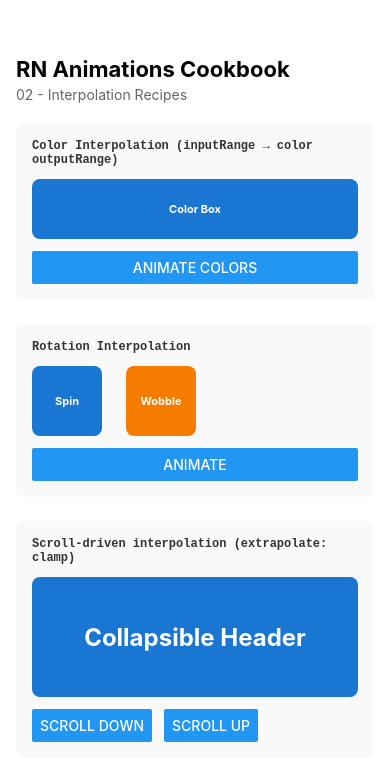
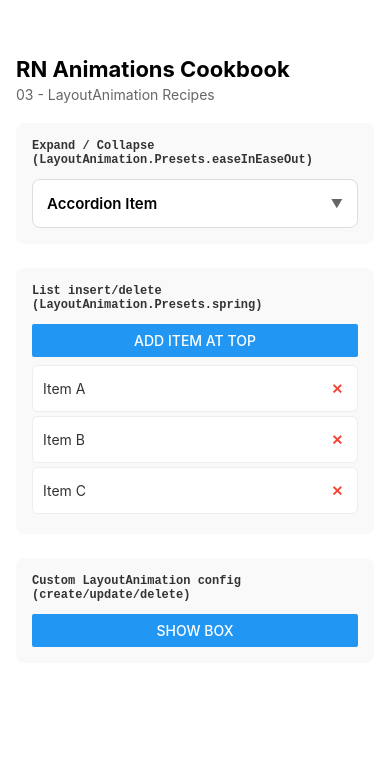
Before and after one commit to Djam18/rn-animations-cookbook, a React Native app: screen / in a window 390 px wide. Shown: the top 780 px of the page. Built offline with nearby package versions, Linux system fonts and the light colour scheme.

Commit message:
feat: LayoutAnimation recipes

```diff
--- a/App.js
+++ b/App.js
@@ -1,15 +1,15 @@
 import React from 'react';
 import { ScrollView, Text, StyleSheet } from 'react-native';
-import { ColorInterpolation, RotationInterpolation, ScaleInterpolation } from './src/02-interpolation/InterpolationRecipes';
+import { ExpandCollapseDemo, ListInsertDeleteDemo, CustomLayoutAnimationDemo } from './src/03-layout-animation/LayoutAnimationRecipes';
 
 export default function App() {
   return (
     <ScrollView style={styles.container}>
       <Text style={styles.title}>RN Animations Cookbook</Text>
-      <Text style={styles.subtitle}>02 - Interpolation Recipes</Text>
-      <ColorInterpolation />
-      <RotationInterpolation />
-      <ScaleInterpolation />
+      <Text style={styles.subtitle}>03 - LayoutAnimation Recipes</Text>
+      <ExpandCollapseDemo />
+      <ListInsertDeleteDemo />
+      <CustomLayoutAnimationDemo />
     </ScrollView>
   );
 }
--- /dev/null
+++ b/src/03-layout-animation/LayoutAnimationRecipes.js
@@ -0,0 +1,196 @@
+import React, { useState } from 'react';
+import { View, Text, Button, LayoutAnimation, Platform, UIManager, StyleSheet, TouchableOpacity } from 'react-native';
+
+// LayoutAnimation — animate layout changes automatically
+// Just call LayoutAnimation.configureNext() before a setState.
+// React Native will animate the resulting layout change.
+// Much simpler than Animated for layout changes.
+// Caveat: LayoutAnimation requires manual enable on Android.
+// On iOS it works out of the box.
+
+if (Platform.OS === 'android') {
+  UIManager.setLayoutAnimationEnabledExperimental &&
+    UIManager.setLayoutAnimationEnabledExperimental(true);
+}
+
+console.log('LayoutAnimation recipes loaded');
+
+export function ExpandCollapseDemo() {
+  const [expanded, setExpanded] = useState(false);
+
+  const toggle = () => {
+    LayoutAnimation.configureNext(LayoutAnimation.Presets.easeInEaseOut);
+    setExpanded(prev => !prev);
+  };
+
+  return (
+    <View style={styles.demo}>
+      <Text style={styles.label}>Expand / Collapse (LayoutAnimation.Presets.easeInEaseOut)</Text>
+      <View style={styles.card}>
+        <TouchableOpacity onPress={toggle} style={styles.cardHeader}>
+          <Text style={styles.cardTitle}>Accordion Item</Text>
+          <Text style={styles.chevron}>{expanded ? '▲' : '▼'}</Text>
+        </TouchableOpacity>
+        {expanded && (
+          <View style={styles.cardBody}>
+            <Text style={styles.cardBodyText}>
+              This content animates in and out because we called
+              LayoutAnimation.configureNext() before the setState.
+              React Native handles the rest automatically.
+            </Text>
+          </View>
+        )}
+      </View>
+    </View>
+  );
+}
+
+export function ListInsertDeleteDemo() {
+  const [items, setItems] = useState(['Item A', 'Item B', 'Item C']);
+  const [counter, setCounter] = useState(4);
+
+  const addItem = () => {
+    LayoutAnimation.configureNext(LayoutAnimation.Presets.spring);
+    setItems(prev => [`Item ${String.fromCharCode(64 + counter)}`, ...prev]);
+    setCounter(c => c + 1);
+  };
+
+  const removeItem = (index) => {
+    LayoutAnimation.configureNext(LayoutAnimation.Presets.spring);
+    setItems(prev => prev.filter((_, i) => i !== index));
+  };
+
+  return (
+    <View style={styles.demo}>
+      <Text style={styles.label}>List insert/delete (LayoutAnimation.Presets.spring)</Text>
+      <Button title="Add Item at Top" onPress={addItem} />
+      <View style={{ marginTop: 8 }}>
+        {items.map((item, i) => (
+          <View key={item} style={styles.listRow}>
+            <Text style={styles.listText}>{item}</Text>
+            <TouchableOpacity onPress={() => removeItem(i)} style={styles.deleteBtn}>
+              <Text style={styles.deleteText}>✕</Text>
+            </TouchableOpacity>
+          </View>
+        ))}
+      </View>
+    </View>
+  );
+}
+
+export function CustomLayoutAnimationDemo() {
+  const [showBox, setShowBox] = useState(false);
+
+  const toggle = () => {
+    // Custom LayoutAnimation config
+    LayoutAnimation.configureNext({
+      duration: 400,
+      create: {
+        type: LayoutAnimation.Types.spring,
+        property: LayoutAnimation.Properties.scaleXY,
+        springDamping: 0.7,
+      },
+      update: {
+        type: LayoutAnimation.Types.spring,
+        springDamping: 0.7,
+      },
+      delete: {
+        type: LayoutAnimation.Types.easeOut,
+        property: LayoutAnimation.Properties.opacity,
+      },
+    });
+    setShowBox(prev => !prev);
+  };
+
+  return (
+    <View style={styles.demo}>
+      <Text style={styles.label}>Custom LayoutAnimation config (create/update/delete)</Text>
+      <Button title={showBox ? 'Hide Box' : 'Show Box'} onPress={toggle} />
+      {showBox && (
+        <View style={[styles.box, { marginTop: 12 }]}>
+          <Text style={styles.boxText}>Custom Animation Box</Text>
+        </View>
+      )}
+    </View>
+  );
+}
+
+const styles = StyleSheet.create({
+  demo: {
+    marginBottom: 24,
+    padding: 16,
+    backgroundColor: '#f9f9f9',
+    borderRadius: 8,
+  },
+  label: {
+    fontSize: 12,
+    fontWeight: '600',
+    color: '#333',
+    marginBottom: 12,
+    fontFamily: 'monospace',
+  },
+  card: {
+    backgroundColor: '#fff',
+    borderRadius: 8,
+    borderWidth: 1,
+    borderColor: '#ddd',
+    overflow: 'hidden',
+  },
+  cardHeader: {
+    flexDirection: 'row',
+    justifyContent: 'space-between',
+    alignItems: 'center',
+    padding: 14,
+  },
+  cardTitle: {
+    fontSize: 15,
+    fontWeight: '600',
+  },
+  chevron: {
+    fontSize: 12,
+    color: '#666',
+  },
+  cardBody: {
+    padding: 14,
+    borderTopWidth: 1,
+    borderTopColor: '#f0f0f0',
+  },
+  cardBodyText: {
+    fontSize: 13,
+    color: '#555',
+    lineHeight: 19,
+  },
+  listRow: {
+    flexDirection: 'row',
+    alignItems: 'center',
+    backgroundColor: '#fff',
+    padding: 10,
+    marginBottom: 4,
+    borderRadius: 6,
+    borderWidth: 1,
+    borderColor: '#eee',
+  },
+  listText: {
+    flex: 1,
+    fontSize: 14,
+    color: '#333',
+  },
+  deleteBtn: {
+    padding: 4,
+  },
+  deleteText: {
+    color: '#f44336',
+    fontSize: 14,
+    fontWeight: 'bold',
+  },
+  box: {
+    backgroundColor: '#1976d2',
+    borderRadius: 8,
+    padding: 20,
+    alignItems: 'center',
+  },
+  boxText: {
+    color: '#fff',
+    fontWeight: 'bold',
+  },
+});
```
